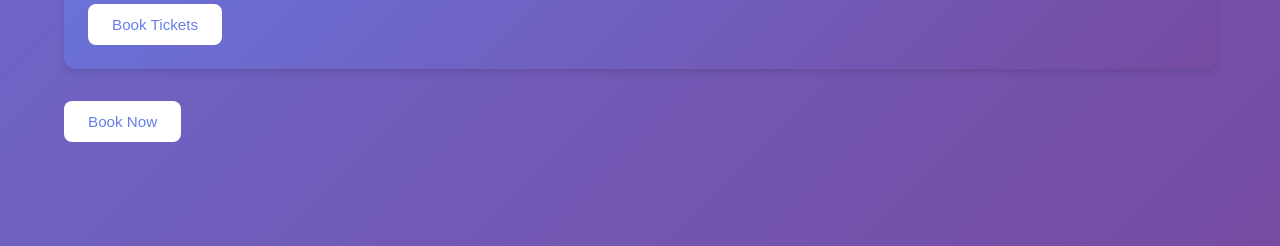
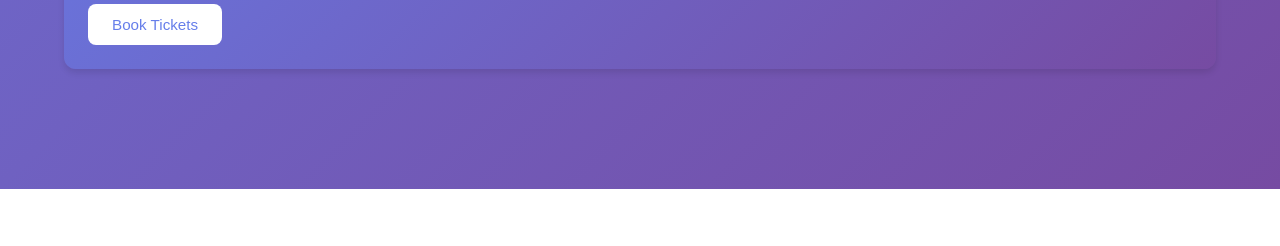
Before and after one commit to alistairmanderson-eng/newbiggin-community-website, a plain HTML site: page index.html in a window 1280 px wide. Shown: the part 1512-1758 px from the top of the page. After the commit the page ends 1701 px from the top, so only its background shows below. Drawn offline with Linux system fonts and the light colour scheme.

Commit message:
Update index.html

```diff
--- a/index.html
+++ b/index.html
@@ -545,7 +545,7 @@
 </div>
 
 
-                <button class="btn btn-secondary">Book Now</button>
+
             </div>
         </div>
 
```
